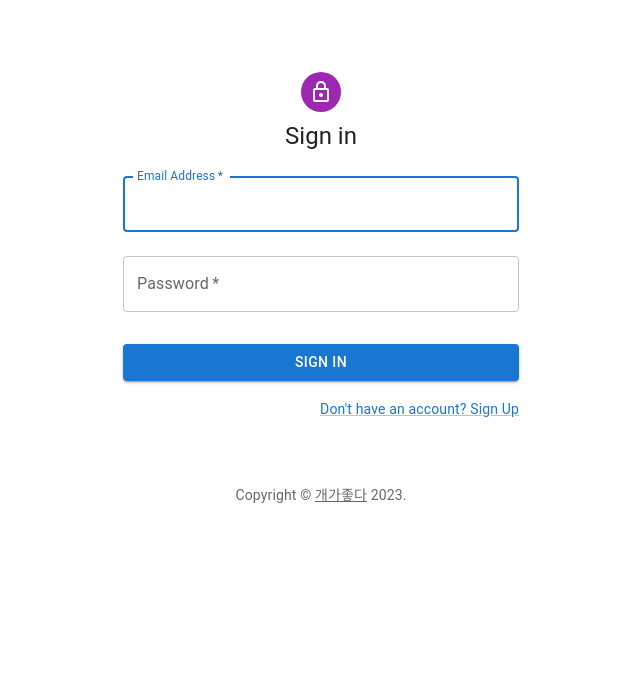
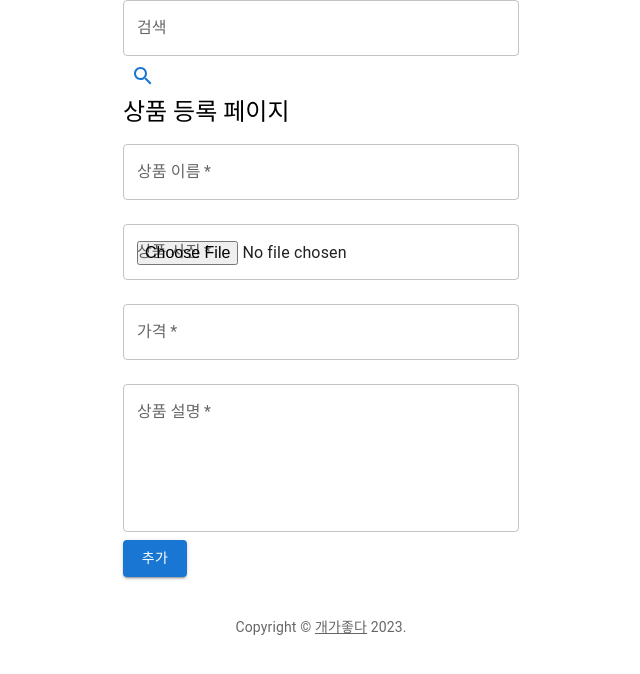
Before and after one commit to choiht0904/WebDevelopApplication, a React (Create React App) app: page / in a window 1280 px wide. Shown: the top 674 px of the page, without its empty margins (319-959 px from the left). Built offline with nearby package versions, Linux system fonts and the light colour scheme.

Commit message:
updatefile
.

```diff
--- /dev/null
+++ b/src/components/search/Search.js
@@ -0,0 +1,119 @@
+import * as React from 'react';
+import Avatar from '@mui/material/Avatar';
+import Button from '@mui/material/Button';
+import CssBaseline from '@mui/material/CssBaseline';
+import TextField from '@mui/material/TextField';
+import Link from '@mui/material/Link';
+import Grid from '@mui/material/Grid';
+import Box from '@mui/material/Box';
+import LockOutlinedIcon from '@mui/icons-material/LockOutlined';
+import Typography from '@mui/material/Typography';
+import Container from '@mui/material/Container';
+import { createTheme, ThemeProvider } from '@mui/material/styles';
+import IconButton from '@mui/material/IconButton';
+import SearchIcon from '@mui/icons-material/Search';
+import axios from 'axios';
+
+function Copyright(props) {
+  return (
+    <Typography variant="body2" color="text.secondary" align="center" {...props}>
+      {'Copyright © '}
+      <Link color="inherit" href="https://mui.com/">
+        개가좋다
+      </Link>{' '}
+      {new Date().getFullYear()}
+      {'.'}
+    </Typography>
+  );
+}
+
+function ProductAddForm() {
+  return (
+    <form action="/insert" method="post" encType="multipart/form-data">
+      <Typography component="h1" variant="h5">
+        상품 등록 페이지
+      </Typography>
+      <TextField label="상품 이름" type="text" name="title" fullWidth margin="normal" required />
+      <TextField label="상품 사진" type="file" name="images" fullWidth margin="normal" required />
+      <TextField label="가격" type="number" name="prices" fullWidth margin="normal" required />
+      <TextField
+        label="상품 설명"
+        multiline
+        rows={5}
+        cols={40}
+        name="content"
+        fullWidth
+        margin="normal"
+        required
+      />
+      <Button type="submit" variant="contained" color="primary">
+        추가
+      </Button>
+    </form>
+  );
+}
+
+const defaultTheme = createTheme();
+
+export default function SubmitOn() {
+  const handleSubmit = (event) => {
+    event.preventDefault();
+    let backend = process.env.REACT_APP_BACKEND_URL;
+    const data = new FormData(event.currentTarget);
+
+    const productsData = {
+      title: data.get('title'),
+      images: data.get('images'),
+      prices: data.get('prices'),
+      content: data.get('content'),
+    };
+
+    axios
+      .post(`http://${backend}/products`, productsData)
+      .then((res) => {
+        console.log(res.data);
+      })
+      .catch((err) => {
+        console.error(err);
+      });
+  };
+
+  const handleSearch = (query) => {
+    // Add logic to handle the search query (e.g., send request to the backend)
+    console.log('Search Query:', query);
+  };
+
+  return (
+    <ThemeProvider theme={defaultTheme}>
+      <Container component="main" maxWidth="xs">
+        <SearchBar onSearch={handleSearch} />
+        <ProductAddForm onSubmit={handleSubmit} />
+        <Copyright sx={{ mt: 5 }} />
+      </Container>
+    </ThemeProvider>
+  );
+}
+
+function SearchBar({ onSearch }) {
+  const [searchQuery, setSearchQuery] = React.useState('');
+
+  const handleSearch = () => {
+    // Pass the search query to the parent component
+    onSearch(searchQuery);
+  };
+
+  return (
+    <div>
+      <TextField
+        label="검색"
+        variant="outlined"
+        fullWidth
+        value={searchQuery}
+        onChange={(e) => setSearchQuery(e.target.value)}
+      />
+      <IconButton color="primary" onClick={handleSearch}>
+        <SearchIcon />
+      </IconButton>
+    </div>
+  );
+}
--- a/src/index.js
+++ b/src/index.js
@@ -4,12 +4,14 @@ import './styles/index.css';
 import App from './components/App';
 import SignUp from "./components/signup/SignUp";
 import SignIn from "./components/singin/SignIn";
+import Search from "./components/search/Search";
 
 const root = ReactDOM.createRoot(document.getElementById('root'));
 root.render(
   <React.StrictMode>
     {/*<App />*/}
-    {/*  <SignUp/>*/}
-      <SignIn/>
+    {  /*<SignUp/>*/}
+      {/*<SignIn/>*/}
+      {<Search/>}
   </React.StrictMode>
 );
```
Also changed, not shown: 1 other file (tests, documents, lock files or other folders).
